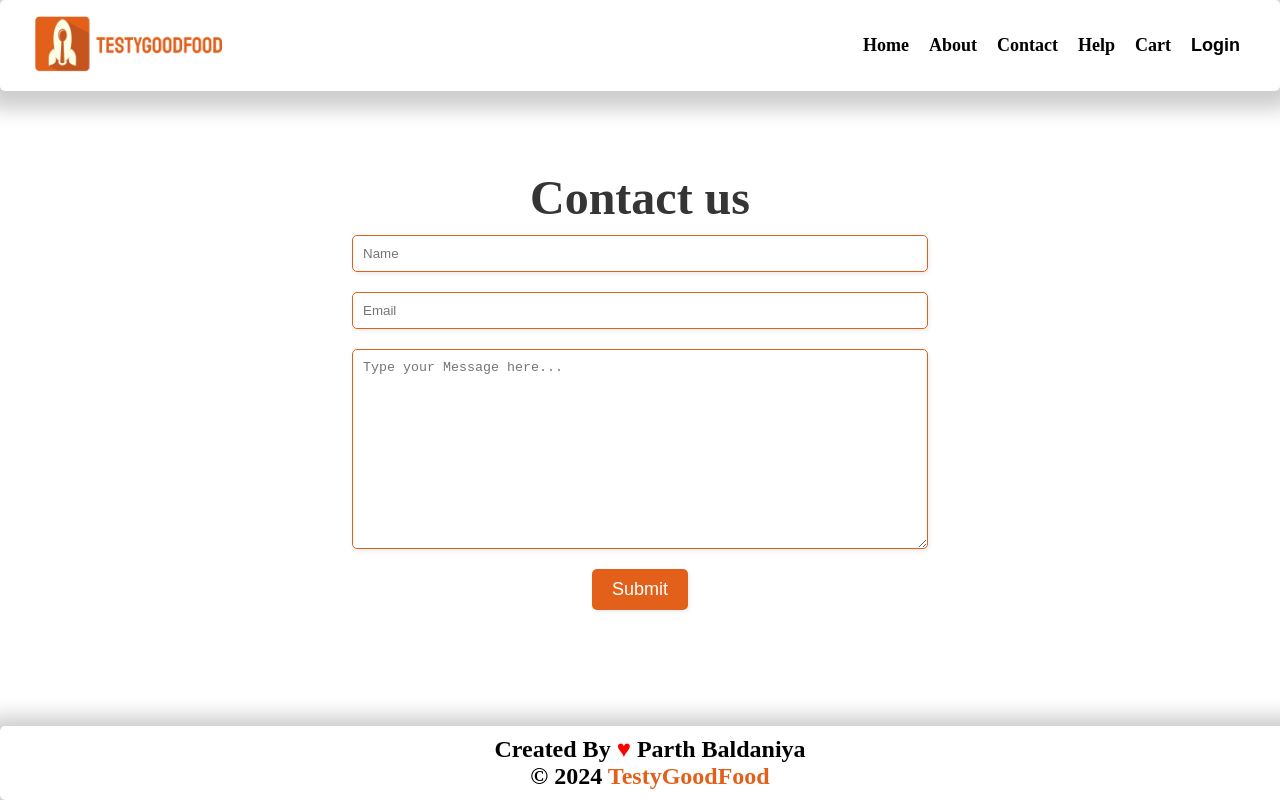
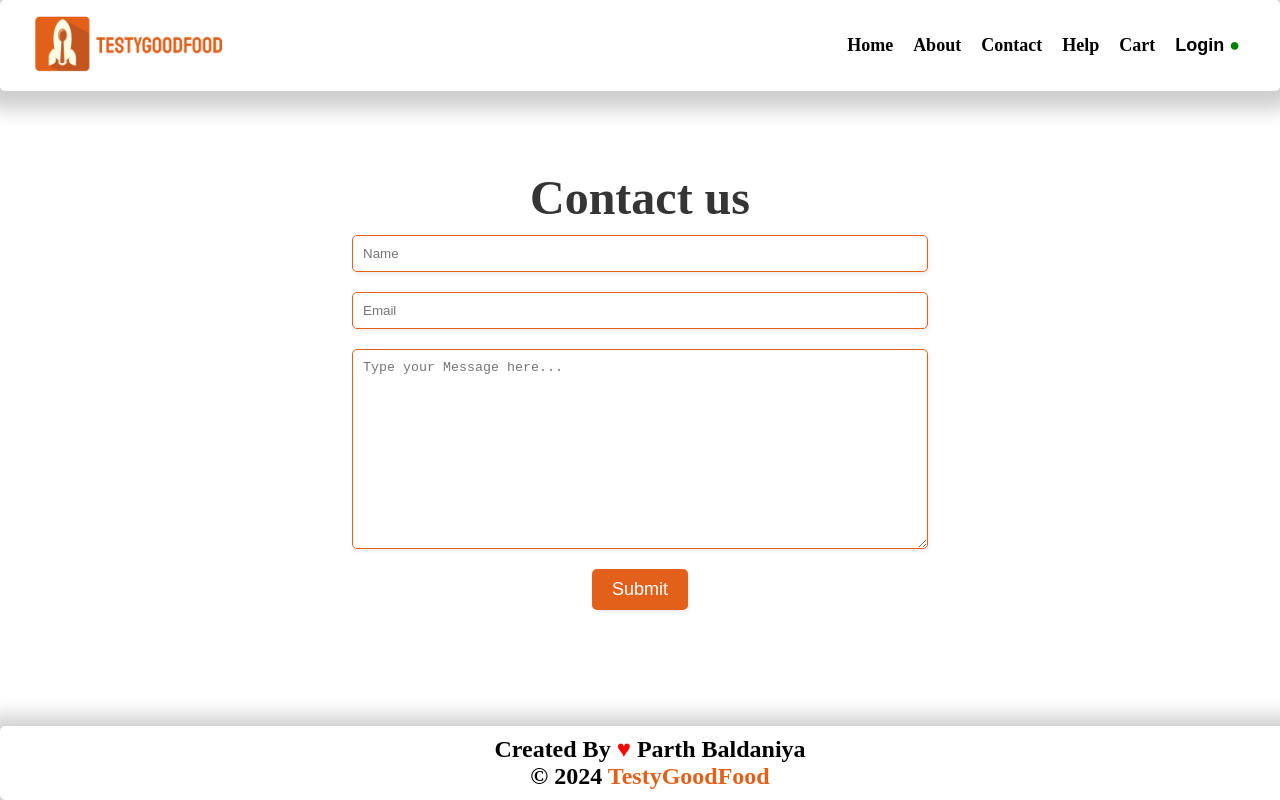
Before and after one commit to BaldaniyaParth/TestyGoodFood, a React (Vite) app: page /contact in a window 1280 px wide. Built offline with nearby package versions, Linux system fonts and the light colour scheme.

Commit message:
Online offline All page add

```diff
--- a/index.css
+++ b/index.css
@@ -57,6 +57,14 @@
   background-color: white;
   font-weight: 600;
   cursor: pointer;
+}
+
+.login-btn-green {
+  color: green;
+}
+
+.login-btn-red {
+  color: red;
 }
 
 .nav-items > ul > li:hover {
--- a/package.json
+++ b/package.json
@@ -22,9 +22,11 @@
     "@fortawesome/free-brands-svg-icons": "^6.5.1",
     "@fortawesome/free-solid-svg-icons": "^6.5.1",
     "@fortawesome/react-fontawesome": "github:fortawesome/react-fontawesome",
+    "@reduxjs/toolkit": "^2.2.2",
     "formik": "^2.4.5",
     "react": "^18.2.0",
     "react-dom": "^18.2.0",
+    "react-redux": "^9.1.0",
     "react-router-dom": "^6.22.3",
     "yup": "^1.4.0"
   },
--- a/src/component/About.js
+++ b/src/component/About.js
@@ -1,4 +1,6 @@
-import myProfile from "../assets/img/myProfile.jpeg"
+import myProfile from "../assets/img/myProfile.jpeg";
+import UserOffline from "./UserOffline";
+import useOnline from "../Hooks/useOnline";
 import { FontAwesomeIcon } from "@fortawesome/react-fontawesome";
 import {
   faLinkedinIn,
@@ -8,6 +10,15 @@ import { faEnvelope } from "@fortawesome/free-solid-svg-icons";
 
 // About component for displaying about content
 const About = () => {
+
+   // Check if user is online
+ const isOnline = useOnline();
+
+  // If user is offline, display UserOffline component
+  if (!isOnline) {
+    return <UserOffline />;
+  }
+
   return (
     <div className="about-container">
       <div className="about-left">
--- a/src/component/Body.js
+++ b/src/component/Body.js
@@ -13,12 +13,13 @@ const Body = () => {
   // State for search text input
   const [searchText, setSearchText] = useState("");
 
-  // Check if user is online
-  const isOnline = useOnline();
+
 
   // Fetching restaurants using custom hook
   const [allRestaurants, filteredRestaurants, setFilteredRestaurants] = useRestaurant(SWIGGY_RESTAURANT_API_URL);
 
+ // Check if user is online
+ const isOnline = useOnline();
 
   // If user is offline, display UserOffline component
   if (!isOnline) {
--- a/src/component/ContactUs.js
+++ b/src/component/ContactUs.js
@@ -1,4 +1,6 @@
 import { useState } from "react";
+import UserOffline from "./UserOffline";
+import useOnline from "../Hooks/useOnline";
 
 // ContactUs component for displaying contact form
 const ContactUs = () => {
@@ -9,6 +11,14 @@ const ContactUs = () => {
     e.preventDefault();
     setMessage(true);
   };
+
+   // Check if user is online
+ const isOnline = useOnline();
+
+  // If user is offline, display UserOffline component
+  if (!isOnline) {
+    return <UserOffline />;
+  }
 
   return (
     <div className="contact-container">
--- a/src/component/Header.js
+++ b/src/component/Header.js
@@ -1,8 +1,9 @@
-import { useState } from "react";
-import logo from "../assets/img/TestyGoodFood.png";
-import { Link } from "react-router-dom";
+import React, { useState, useEffect } from 'react';
+import logo from '../assets/img/TestyGoodFood.png';
+import { Link } from 'react-router-dom';
+import useOnline from '../Hooks/useOnline';
+import Login from './Login';
 
-// Title component for displaying logo
 const Title = () => {
   return (
     <a href="/">
@@ -11,9 +12,23 @@ const Title = () => {
   );
 };
 
-// Header component for navigation and login/logout functionality
 const Header = () => {
-  const [isloggedIn, setIsLoggedIn] = useState(false); // State for tracking login status
+  const [isLoggedIn, setIsLoggedIn] = useState(false);
+
+  // Check login status on component mount and whenever relevant local storage changes
+  useEffect(() => {
+    const userLoginData = localStorage.getItem('userLoginData');
+    setIsLoggedIn(!!userLoginData);
+  }, [Login]);
+
+  const handleLogout = () => {
+    localStorage.removeItem('userLoginData'); // Remove user data from local storage
+    setIsLoggedIn(false); // Update login state
+    window.location.href = '/'; // Optionally redirect user to home page
+  };
+
+  // call custom hook useOnline if user is online or not
+  const isOnline = useOnline();
 
   return (
     <div className="header">
@@ -25,28 +40,11 @@ const Header = () => {
           <li><Link to="/contact" className="link">Contact</Link></li>
           <li><Link to="/help" className="link">Help</Link></li>
           <li>Cart</li>
-          <Link to="/login">
-            {/* Conditional rendering of login/logout button based on login status */}
-            {isloggedIn == false ? (
-              <button
-                className="login"
-                onClick={() => {
-                  setIsLoggedIn(true);
-                }}
-              >
-                Login
-              </button>
-            ) : (
-              <button
-                className="logout"
-                onClick={() => {
-                  setIsLoggedIn(false);
-                }}
-              >
-                Logout
-              </button>
-            )}
-          </Link>
+          {isLoggedIn ? (
+            <button className="logout" onClick={handleLogout}>Logout <span className={isOnline ? "login-btn-green" : "login-btn-red"}> ●</span></button>
+          ) : (
+            <Link to="/login"><button className="login">Login <span className={isOnline ? "login-btn-green" : "login-btn-red"}> ●</span></button></Link>
+          )}
         </ul>
       </div>
     </div>
--- a/src/component/Help.js
+++ b/src/component/Help.js
@@ -2,6 +2,8 @@ import { useState } from "react";
 import { FontAwesomeIcon } from "@fortawesome/react-fontawesome";
 import { faChevronDown, faChevronUp } from "@fortawesome/free-solid-svg-icons";
 import { FAQ } from "../utils/Contant";
+import UserOffline from "./UserOffline";
+import useOnline from "../Hooks/useOnline";
 
 const Section = ({ title, description, isVisible, setIsVisible }) => {
   return (
@@ -24,6 +26,14 @@ const Section = ({ title, description, isVisible, setIsVisible }) => {
 const Help = () => {
   const [visibleSection, setVisibleSection] = useState("");
 
+   // Check if user is online
+ const isOnline = useOnline();
+
+  // If user is offline, display UserOffline component
+  if (!isOnline) {
+    return <UserOffline />;
+  }
+
   return (
     <div className="help-container">
       <h1 className="help-title">FAQs</h1>
--- a/src/component/Login.js
+++ b/src/component/Login.js
@@ -1,10 +1,12 @@
 import { useFormik } from 'formik';
 import * as Yup from 'yup';
 import { useNavigate } from 'react-router-dom';
+import UserOffline from "./UserOffline";
+import useOnline from "../Hooks/useOnline";
 
 const Login = () => {
 
-    const navigate = useNavigate();
+  const navigate = useNavigate();
 
   const formik = useFormik({
     initialValues: {
@@ -22,6 +24,15 @@ const Login = () => {
       navigate('/');
     },
   });
+
+   // Check if user is online
+ const isOnline = useOnline();
+
+
+  // If user is offline, display UserOffline component
+  if (!isOnline) {
+    return <UserOffline />;
+  }
 
   return (
     <div className="login-form-container">
```
Also changed, not shown: 1 other file (tests, documents, lock files or other folders).
